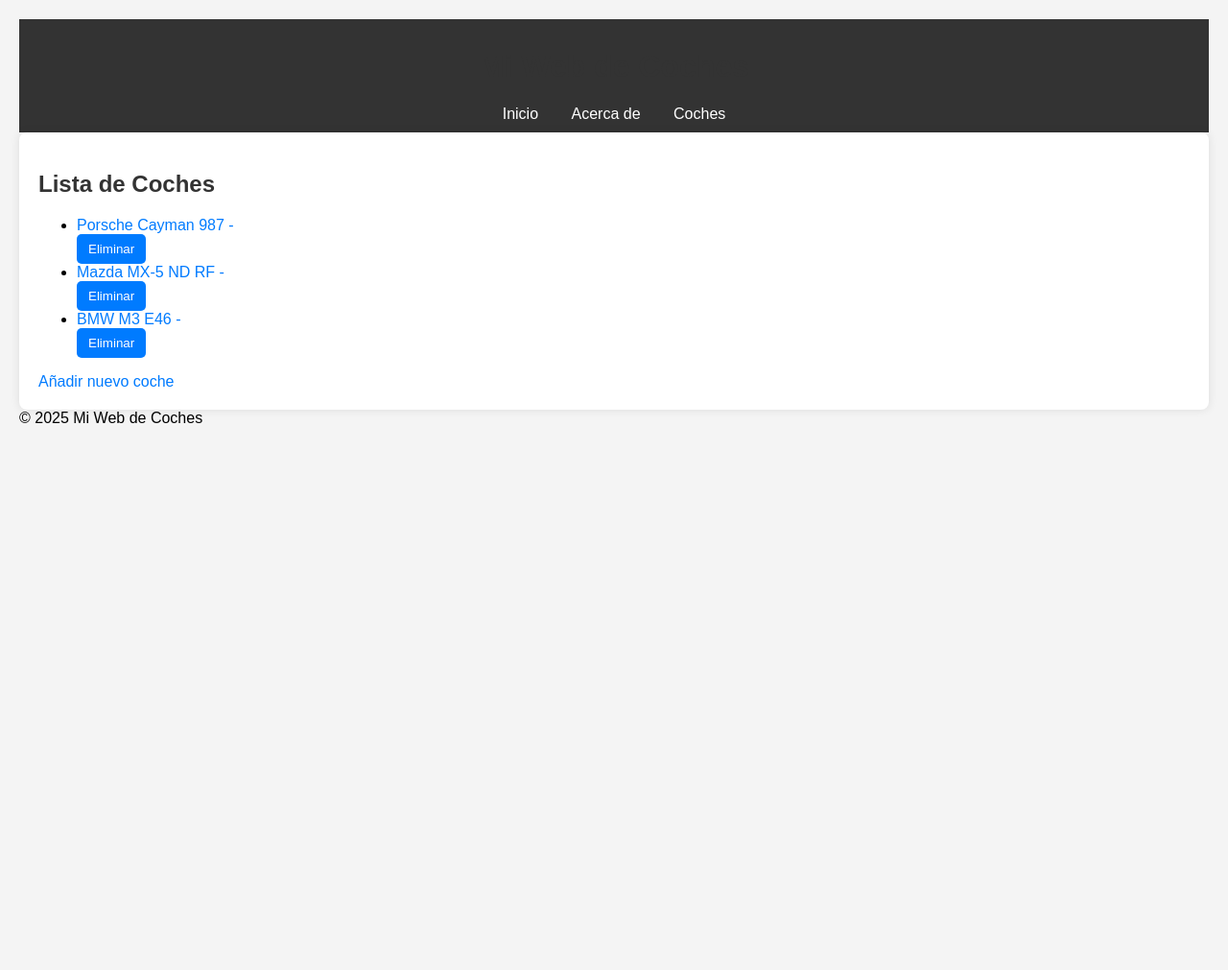
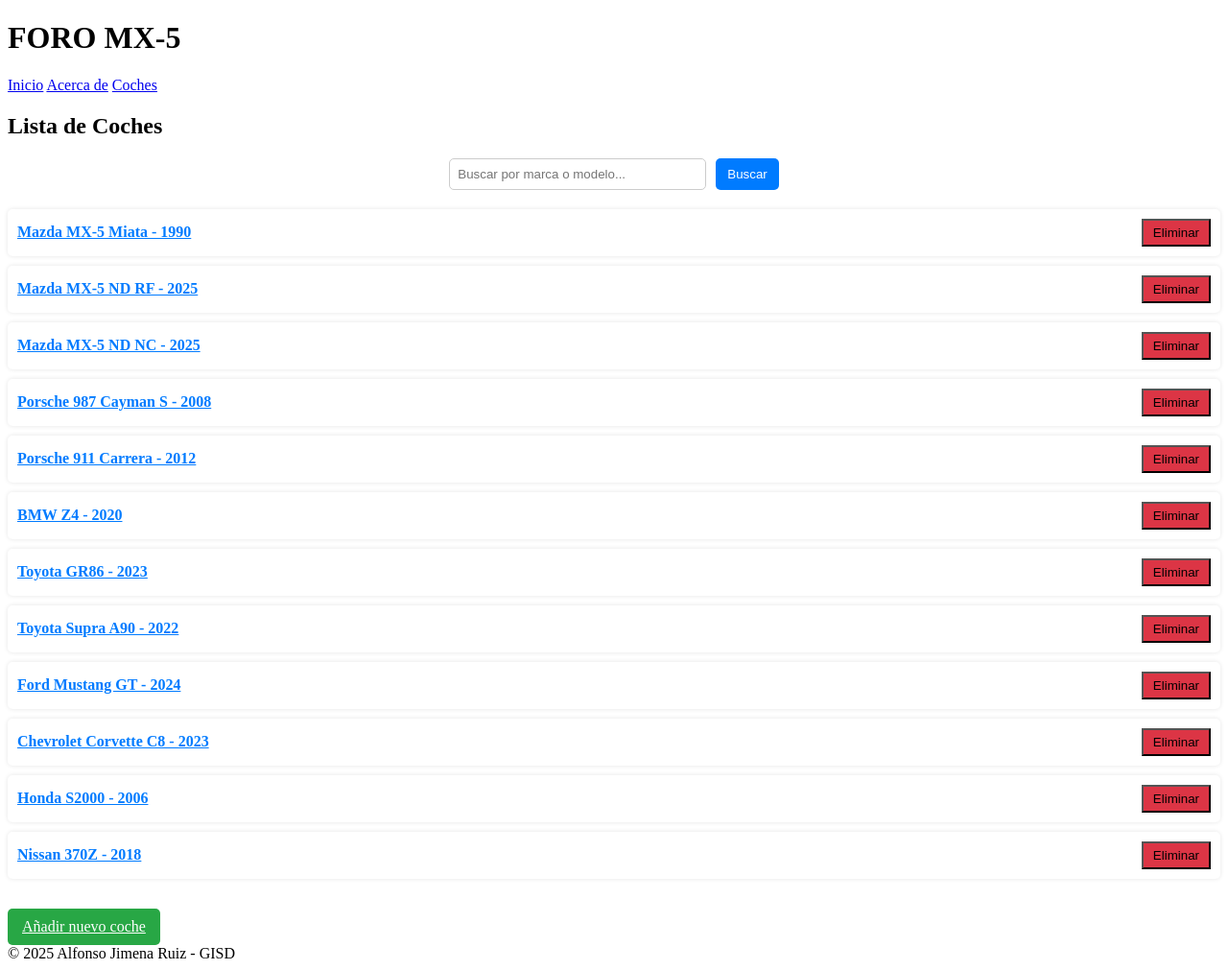
Before and after one commit to AlfonsoJimena/UniversidadUPM, a Flask app: page /coches/ in a window 1280 px wide. Shown: the whole page at 96% size. Before the commit the page ends 441 px from the top, so only its background shows below. Run offline with Flask 3, Linux system fonts and the light colour scheme.

Commit message:
Proyecto casi finalizado (el buscador no funciona y falta hacer las tareas de Jinja2)

```diff
--- a/TWEB/Práctica 2/app/app.py
+++ b/TWEB/Práctica 2/app/app.py
@@ -29,5 +29,7 @@ def index():
 def about():
     return render_template("about.html")
 
+
+
 if __name__ == "__main__":
     app.run(debug=True)
--- a/TWEB/Práctica 2/app/blueprints/coche.py
+++ b/TWEB/Práctica 2/app/blueprints/coche.py
@@ -4,10 +4,20 @@ coches_bp = Blueprint("coches", __name__)
 
 # Datos de ejemplo (Seeder)
 coches = [
-    {"id": 1, "marca": "Porsche", "modelo": "Cayman 987", "cv": 295, "manual": True, "año": 2010},
-    {"id": 2, "marca": "Mazda", "modelo": "MX-5 ND RF", "cv": 184, "manual": True, "año": 2022},
-    {"id": 3, "marca": "BMW", "modelo": "M3 E46", "cv": 343, "manual": True, "año": 2003}
+    {"id": 1, "marca": "Mazda", "modelo": "MX-5 Miata", "cv": 100, "manual": True, "anio": 1990, "precio": 3000, "descapotable": True},
+    {"id": 2, "marca": "Mazda", "modelo": "MX-5 ND RF", "cv": 184, "manual": True, "anio": 2025, "precio": 44000, "descapotable": True},
+    {"id": 3, "marca": "Mazda", "modelo": "MX-5 ND NC", "cv": 131, "manual": True, "anio": 2025, "precio": 41000, "descapotable": True},
+    {"id": 4, "marca": "Porsche", "modelo": "987 Cayman S", "cv": 295, "manual": True, "anio": 2008, "precio": 35000, "descapotable": False},
+    {"id": 5, "marca": "Porsche", "modelo": "911 Carrera", "cv": 385, "manual": True, "anio": 2012, "precio": 60000, "descapotable": False},
+    {"id": 6, "marca": "BMW", "modelo": "Z4", "cv": 197, "manual": False, "anio": 2020, "precio": 55000, "descapotable": True},
+    {"id": 7, "marca": "Toyota", "modelo": "GR86", "cv": 234, "manual": True, "anio": 2023, "precio": 38000, "descapotable": False},
+    {"id": 8, "marca": "Toyota", "modelo": "Supra A90", "cv": 340, "manual": False, "anio": 2022, "precio": 67000, "descapotable": False},
+    {"id": 9, "marca": "Ford", "modelo": "Mustang GT", "cv": 450, "manual": True, "anio": 2024, "precio": 58000, "descapotable": True},
+    {"id": 10, "marca": "Chevrolet", "modelo": "Corvette C8", "cv": 495, "manual": False, "anio": 2023, "precio": 75000, "descapotable": True},
+    {"id": 11, "marca": "Honda", "modelo": "S2000", "cv": 240, "manual": True, "anio": 2006, "precio": 30000, "descapotable": True},
+    {"id": 12, "marca": "Nissan", "modelo": "370Z", "cv": 328, "manual": True, "anio": 2018, "precio": 35000, "descapotable": False}
 ]
+
 
 # Listar coches
 @coches_bp.route("/")
--- a/TWEB/Práctica 2/app/static/styles.css
+++ b/TWEB/Práctica 2/app/static/styles.css
@@ -1,35 +1,19 @@
-body {
-    font-family: Arial, sans-serif;
-    background-color: #f4f4f4;
-    margin: 0;
-    padding: 20px;
+/* Contenedor del buscador */
+.search-form {
+    display: flex;
+    justify-content: center;
+    margin-bottom: 20px;
 }
 
-h1, h2 {
-    color: #333;
+.search-form input {
+    padding: 8px;
+    width: 250px;
+    border: 1px solid #ccc;
+    border-radius: 5px;
+    margin-right: 10px;
 }
 
-header {
-    background: #333;
-    color: #fff;
-    padding: 10px 0;
-    text-align: center;
-}
-
-nav a {
-    color: #fff;
-    text-decoration: none;
-    margin: 0 15px;
-}
-
-main {
-    padding: 20px;
-    background: #fff;
-    border-radius: 8px;
-    box-shadow: 0px 0px 10px rgba(0, 0, 0, 0.1);
-}
-
-button {
+.search-form button {
     background: #007bff;
     color: white;
     border: none;
@@ -38,15 +22,56 @@ button {
     border-radius: 5px;
 }
 
-button:hover {
+.search-form button:hover {
     background: #0056b3;
 }
 
-a {
-    text-decoration: none;
+/* Lista de coches */
+.car-list {
+    list-style: none;
+    padding: 0;
+}
+
+.car-item {
+    display: flex;
+    justify-content: space-between;
+    align-items: center;
+    background: #fff;
+    padding: 10px;
+    margin-bottom: 10px;
+    border-radius: 5px;
+    box-shadow: 0px 0px 5px rgba(0, 0, 0, 0.1);
+}
+
+.car-item a {
+    font-weight: bold;
     color: #007bff;
 }
 
-a:hover {
+.car-item a:hover {
     text-decoration: underline;
 }
+
+/* Botón de eliminar */
+.delete-btn {
+    background: #dc3545;
+    padding: 5px 10px;
+}
+
+.delete-btn:hover {
+    background: #b02a37;
+}
+
+/* Botón de añadir coche */
+.add-car {
+    display: inline-block;
+    background: #28a745;
+    color: white;
+    padding: 10px 15px;
+    border-radius: 5px;
+    margin-top: 15px;
+}
+
+.add-car:hover {
+    background: #218838;
+}
--- a/TWEB/Práctica 2/app/templates/404.html
+++ b/TWEB/Práctica 2/app/templates/404.html
@@ -2,5 +2,5 @@
 {% block content %}
 <h2>Error 404</h2>
 <p>La página que buscas no existe.</p>
-<a href="{{ url_for('index') }}">Volver al inicio</a>
+<a href="/">Volver al inicio</a>
 {% endblock %}
--- a/TWEB/Práctica 2/app/templates/500.html
+++ b/TWEB/Práctica 2/app/templates/500.html
@@ -2,5 +2,5 @@
 {% block content %}
 <h2>Error 500</h2>
 <p>Ocurrió un error inesperado. Inténtalo más tarde.</p>
-<a href="{{ url_for('index') }}">Volver al inicio</a>
+<a href="/">Volver al inicio</a>
 {% endblock %}
--- a/TWEB/Práctica 2/app/templates/about.html
+++ b/TWEB/Práctica 2/app/templates/about.html
@@ -1,5 +1,5 @@
 {% extends "layout.html" %}
 {% block content %}
 <h2>Acerca de</h2>
-<p>Esta aplicación permite gestionar una lista de coches deportivos.</p>
+<p>Esta aplicación permite gestionar una lista de coches deportivos, ver sus características y escoger el ideal para ti!</p>
 {% endblock %}
--- a/TWEB/Práctica 2/app/templates/coches/list.html
+++ b/TWEB/Práctica 2/app/templates/coches/list.html
@@ -1,17 +1,27 @@
 {% extends "layout.html" %}
+
 {% block content %}
 <h2>Lista de Coches</h2>
-<ul>
+
+<!-- Buscador -->
+<form method="GET" action="{{ url_for('coches.listar_coches') }}" class="search-form">
+    <input type="text" name="q" placeholder="Buscar por marca o modelo..." value="{{ request.args.get('q', '') }}">
+    <button type="submit">Buscar</button>
+</form>
+
+<ul class="car-list">
     {% for coche in coches %}
-        <li>
+        <li class="car-item">
             <a href="{{ url_for('coches.mostrar_coche', coche_id=coche.id) }}">
                 {{ coche.marca }} {{ coche.modelo }} - {{ coche.anio }}
             </a>
             <form action="{{ url_for('coches.eliminar_coche', coche_id=coche.id) }}" method="post">
-                <button type="submit">Eliminar</button>
+                <button type="submit" class="delete-btn">Eliminar</button>
             </form>
         </li>
     {% endfor %}
 </ul>
-<a href="{{ url_for('coches.formulario_nuevo') }}">Añadir nuevo coche</a>
+
+<a href="{{ url_for('coches.formulario_nuevo') }}" class="add-car">Añadir nuevo coche</a>
+
 {% endblock %}
--- a/TWEB/Práctica 2/app/templates/layout.html
+++ b/TWEB/Práctica 2/app/templates/layout.html
@@ -2,12 +2,12 @@
 <html lang="es">
 <head>
     <meta charset="UTF-8">
-    <title>{% block title %}Mi Web de Coches{% endblock %}</title>
+    <title>{% block title %}FORO MX-5{% endblock %}</title>
     <link rel="stylesheet" href="{{ url_for('static', filename='styles.css') }}">
 </head>
 <body>
     <header>
-        <h1>Mi Web de Coches</h1>
+        <h1>FORO MX-5</h1>
         <nav>
             <a href="/">Inicio</a>
             <a href="/about">Acerca de</a>
@@ -17,6 +17,6 @@
     <main>
         {% block content %}{% endblock %}
     </main>
-    <footer>© 2025 Mi Web de Coches</footer>
+    <footer>© 2025 Alfonso Jimena Ruiz - GISD</footer>
 </body>
 </html>
```
Also changed, not shown: TWEB/Práctica 2/app/templates/index.html (+4 -4 lines).
